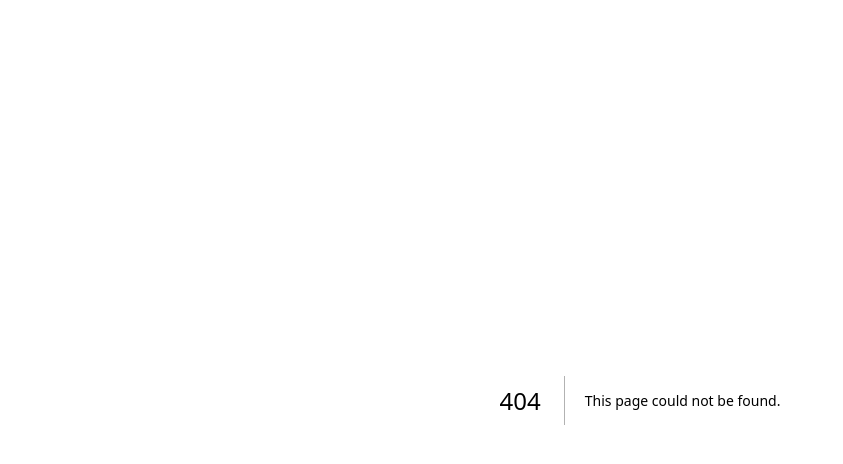
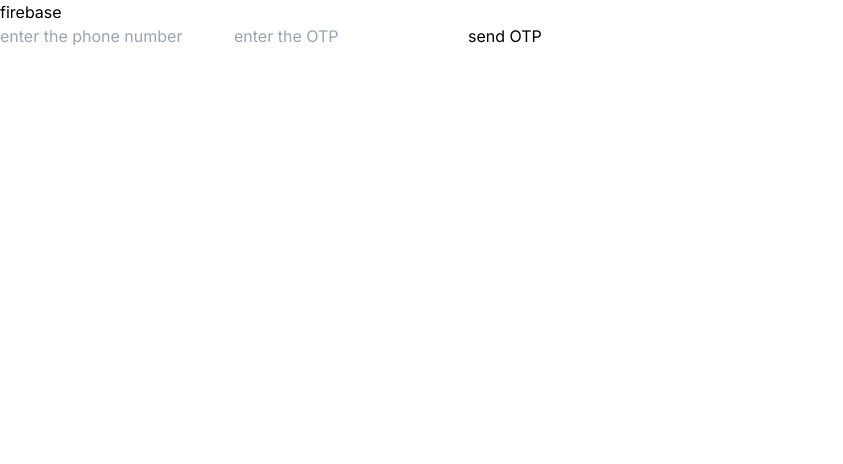
Before and after one commit to sayandeeps/cn-work, a Next.js app: page /logindev in a window 1280 px wide. Before the commit this address had no page. Shown: the top 464 px of the page, without its empty margins (0-843 px from the left). Built offline with nearby package versions, Linux system fonts and the light colour scheme; no server answers.

Commit message:
otp login done

```diff
--- /dev/null
+++ b/app/config.js
@@ -0,0 +1,19 @@
+import { initializeApp } from "firebase/app";
+import { getAnalytics } from "firebase/analytics";
+import 'firebase/auth'
+
+const firebaseConfig = {
+  apiKey: "AIzaSyCrZc_mKz1DVOn4j1E0MTMp6l2UZS_n2h0",
+  authDomain: "cn-work.firebaseapp.com",
+  projectId: "cn-work",
+  storageBucket: "cn-work.appspot.com",
+  messagingSenderId: "528708717323",
+  appId: "1:528708717323:web:304af20e2e642a4c6af00e",
+  measurementId: "G-J9LCE3ZP1V"
+};
+
+// Initialize Firebase
+const app = initializeApp(firebaseConfig);
+const analytics = getAnalytics(app);
+
+export {app};
--- /dev/null
+++ b/app/dashboarddev/page.js
@@ -0,0 +1,29 @@
+'use client'
+import React from 'react'
+import {getAuth , signOut} from 'firebase/auth'
+import {app} from '../config'
+import {useRouter} from 'next/navigation';
+
+const page = () => {
+
+    const auth = getAuth(app);
+    const router = useRouter();
+    const handleLogout = async ()=>{
+        try {
+            await signOut(auth);
+            router.push('/logindev')
+
+        }catch (error){
+            console.log(error);
+        }
+    }
+
+  return (
+    <>
+    <div>dashboard</div>
+    <button onClick={handleLogout}>Logout</button>
+    </>
+  )
+}
+
+export default page
--- /dev/null
+++ b/app/logindev/login.js
@@ -0,0 +1,94 @@
+'use client'
+import React, {useState , useEffect} from 'react';
+import {getAuth , RecaptchaVerifier , signInWithPhoneNumber} from "firebase/auth";
+import {app} from "../config";
+import {useRouter} from "next/navigation";
+
+
+
+export default function login(){
+
+    const [phoneNumber , setPhoneNumber] = useState('');
+    const [otp , setOtp] = useState ('');
+    const [confirmationResult , setConfirmationResult] = useState(null);
+    const [otpSent , setOtpSent] = useState(false);
+
+    const auth = getAuth(app);
+    const router = useRouter();
+    useEffect(()=>{
+        window.recapthaVerifier = new RecaptchaVerifier(auth , "recaptcha-container", {
+            'size' : 'normal',
+            'callback' : (response) => {
+
+            },
+            'expired-callback' : ()=>{
+
+            }
+        });
+    },[auth]);
+
+    const handlePhoneNumberChange = (e) => {
+        setPhoneNumber(e.target.value);
+    };
+
+    const handleOTPChange = (e) => {
+        setOtp(e.target.value);
+    };
+
+    const handleSendOtp = async () => {
+        try{
+            const formattedPhoneNumber = `+${phoneNumber.replace(/\D/g,'')}`;
+            const confirmation = await signInWithPhoneNumber(auth , formattedPhoneNumber, window.recapthaVerifier);
+            setConfirmationResult(confirmation);
+            setOtpSent(true);
+            setPhoneNumber('');
+            alert("OTP has been sent");
+
+        }catch(error){
+            console.error(error);
+        }
+    };
+
+    const handleOTPSubmit = async () => {
+        try{
+            await confirmationResult.confirm(otp);
+            setOtp('');
+            router.push('/dashboard');
+        }catch(error){
+            console.error(error)
+        }
+    };
+
+    return(
+        <>
+
+        {!otpSent ? (
+            <div id="recaptcha-container"></div>
+        ) : null}
+
+        <input
+        type="tel"
+        value = {phoneNumber}
+        onChange={handlePhoneNumberChange}
+        placeholder='enter the phone number'
+        />
+
+        <input
+        type="text"
+        value = {otp}
+        onChange={handleOTPChange}
+        placeholder='enter the OTP'
+        />
+
+        <button
+        onClick={otpSent ? handleOTPSubmit : handleSendOtp}
+        >
+            {otpSent ? 'submit OTP' : 'send OTP'}
+        </button>
+
+
+
+        </>
+    )
+
+}
--- /dev/null
+++ b/app/logindev/page.jsx
@@ -0,0 +1,31 @@
+'use client'
+import React,{useEffect} from 'react'
+import Login from './login'
+import {getAuth , onAuthStateChanged} from "firebase/auth";
+import {app} from "../config";
+import {useRouter} from "next/navigation";
+
+
+
+const page = () => {
+    const router = useRouter();
+    const auth = getAuth(app);
+
+    useEffect(()=>{
+        onAuthStateChanged(auth ,(user) => {
+            if (user) {
+                router.push('./dashboardev');
+            }
+        });
+    } , [auth , router]);
+  return (
+    <>
+    <h1>firebase</h1>
+    <Login/>
+
+
+    </>
+  )
+}
+
+export default page
--- a/package.json
+++ b/package.json
@@ -9,6 +9,7 @@
     "lint": "next lint"
   },
   "dependencies": {
+    "firebase": "^10.7.1",
     "next": "14.0.4",
     "react": "^18",
     "react-dom": "^18"
```
Also changed, not shown: 1 other file (tests, documents, lock files or other folders).
